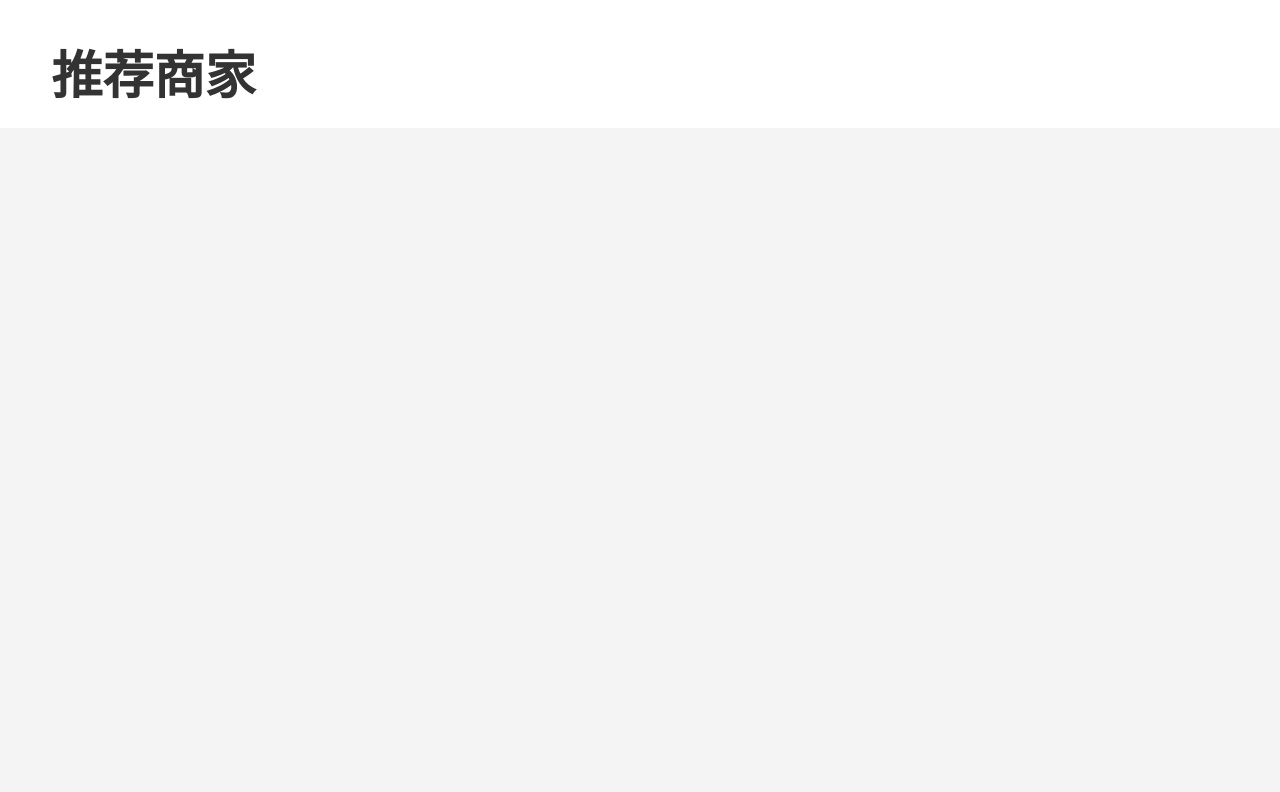
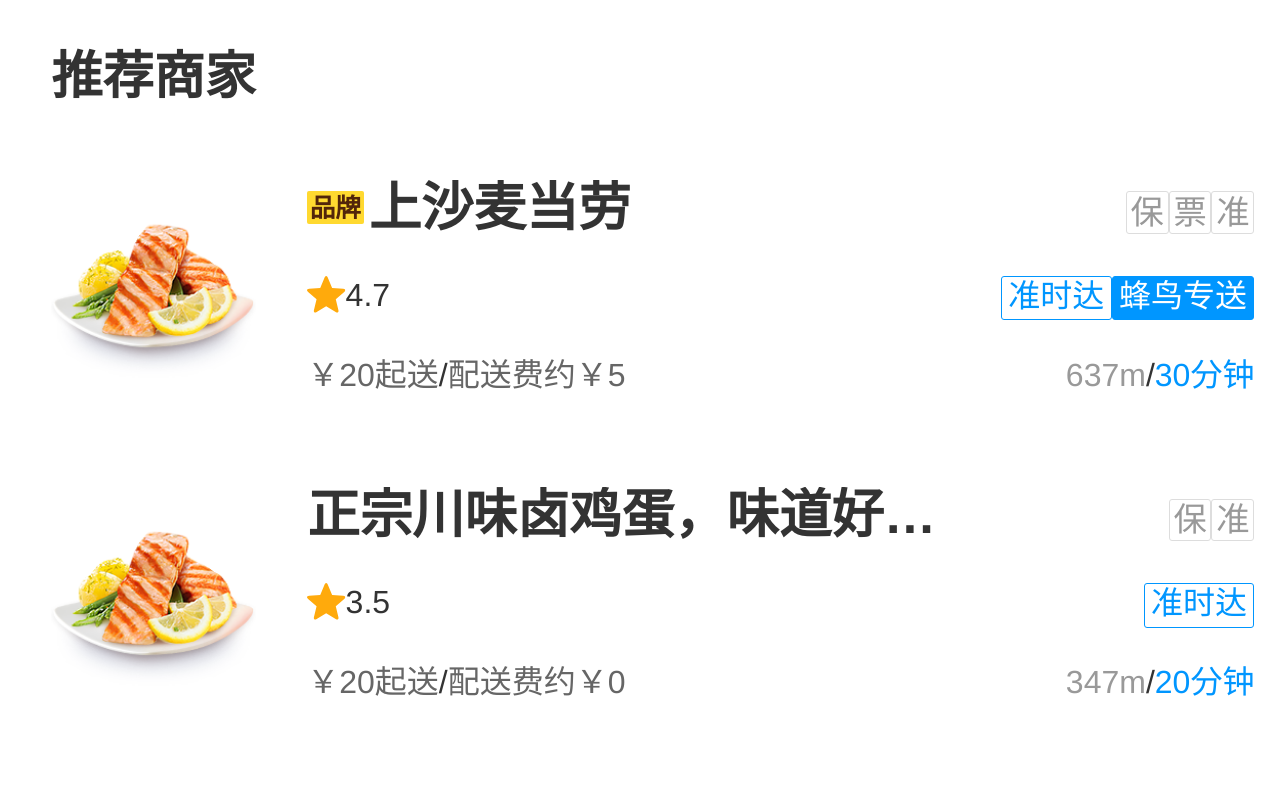
Before and after one commit to liumochi/vue-hungry, a Vue app in the folder hungry/: page /Myzone in a window 1280 px wide. Shown: the part 1382-2174 px from the top of the page. Before the commit the page ends 1664 px from the top, so only its background shows below. Built offline with nearby package versions, Linux system fonts and the light colour scheme.

Commit message:
饿了么vue
父 子组件

```diff
--- a/hungry/src/components/Homepage.vue
+++ b/hungry/src/components/Homepage.vue
@@ -133,9 +133,9 @@ xlink:href="#location"></use>
 	     	</Swipe>
 	     </div>
 	     <h3 class="index_title">推荐商家</h3>
-	     <!-- <div>
+	     <div>
                <OneBusiness v-for="n in getFalseBussinessbrief" :a="n"></OneBusiness>
-    	 </div> -->
+    	 </div>
 
 	     <!-- 撑开Fixednav挡住的位置 -->
 	     <div class="space"></div>
@@ -148,6 +148,7 @@ xlink:href="#location"></use>
 	import { Swipe, SwipeItem} from 'vue-swipe';
 	import Fixednav from './small_components/Fixed_nav';
 	import { mapGetters } from 'vuex';
+	import OneBusiness from './small_components/One_business';
 	export default{
 		name: 'homepage',
 		data(){
@@ -226,6 +227,7 @@ xlink:href="#location"></use>
 			Swipe,
 			SwipeItem,
 			Fixednav,
+			OneBusiness
 		}
 	}
 </script>
--- /dev/null
+++ b/hungry/src/components/small_components/One_business.vue
@@ -0,0 +1,178 @@
+<template>
+    <!-- 列表单个商家 -->
+  	<router-link :to="'/business'+a.path">
+		<section class="tj_business">
+			<section class="one_business clear">
+				<div class="business_img">
+            		<img src="../../images/slider-pic/slider-pic1.jpeg" alt="">
+				</div>
+				<div class="business_info">
+					<section class="business_name clear">
+						 <h3 class="fl ell"><span v-if="a.brand">品牌</span>{{ a.shop_name }}</h3>
+			              <div class="name_icon fr">
+			                <div class="bzp" v-if="a.bao">
+			                  <i>保</i>
+			                </div>
+			                <div class="bzp" v-if="a.piao">
+			                  <i>票</i>
+			                </div>
+			                <div class="bzp" v-if="a.zhun">
+			                  <i>准</i>
+			                </div>
+			              </div>
+					</section>
+					<section class="business_code clear">
+						 <div class="code_num fl">
+			                <svg class="v-md">
+			                  <use xmlns:xlink="http://www.w3.org/1999/xlink" xlink:href="#rating-star"></use>
+			                </svg>
+			                <span class="v-md">{{ a.shop_rating }}</span>
+			              </div>
+			              <div class="code_icon fr">
+			                <div class="zsd" v-if="a.on_time">准时达</div>
+			                <div class="fnzs" v-if="a.fengniao">蜂鸟专送</div>
+			             </div>
+					</section>
+					<section class="business_other clear">
+					  <div class="other_price fl">
+		                <span class="com_gray1">￥{{ a.start_send }}起送</span>
+		                <span>/</span>
+		                <span class="com_gray1">配送费约￥{{ a.send_cost }}</span>
+		              </div>
+		              <div class="other_dis fr">
+		                <span class="com_gray2">{{ a.distance }}m</span>
+		                <span>/</span>
+		                <span class="com_blue">{{ a.estimate_time }}分钟</span>
+		              </div>
+					</section>
+				</div>
+			</section>
+		</section>
+	</router-link>
+</template>
+<script type="text/javascript">
+	export default{
+		name:'one_business',
+		props:['a'],
+		data(){
+			return {
+				msg:'1'
+			}
+		},
+		mounted(){
+
+		},
+		computed:{
+
+		},
+		methods:{
+
+		}
+	}
+</script>
+<style lang="less">
+@baseBlue: #0096ff;
+@com_gray1: #666;
+@com_gray2: #999;
+.com_gray1{
+  color:@com_gray1;
+}
+.com_gray2{
+  color:@com_gray2;
+}
+.com_blue{
+  color:@baseBlue;
+}
+/* 单个商家 */
+.one_business{
+  background:#fff;
+
+  .business_img{
+    width:1.6rem;
+    height:1.6rem;
+    padding:0.4rem;
+    float: left;
+    img{
+      width:100%;
+      height:100%;
+    }
+  }
+  .business_info{
+    float: right;
+    width:7.4rem;
+    height:1.6rem;
+    padding:0.4rem .2rem .4rem 0;
+    .business_name{
+      font-size:.35rem;
+      line-height:.45rem;
+      vertical-align:top;
+      h3{
+        width:5rem;
+        display:inline-block;
+        span{
+          color: #52250a;
+          background:#ffd930;
+          font-size:.2rem;
+          padding:.02rem;
+          border-radius: 2px;
+          vertical-align:top;
+          margin-right: .04rem;
+        }
+      }
+      .bzp{
+        width: .3rem;
+        height: .3rem;
+        font-size:.26rem;
+        text-align:center;
+        line-height:.3rem;
+        display: inline-block;
+        color: @com_gray2;
+        border: 0.01rem solid #ddd;
+        padding: 0.01rem;
+        border-radius:3px;
+        i{
+          font-style: normal;
+        }
+
+      }
+    }
+    .business_code,.business_other{
+      font-size:.25rem;
+      margin-top: .3rem;
+      line-height:.25rem;
+    }
+
+  }
+  .code_num{
+    svg{
+      width:.3rem;
+      height:.3rem;
+      fill: #ffaa0c;
+    }
+  }
+  .zsd{
+    font-size:.25rem;
+    height: .35rem;
+    line-height: .3rem;
+    padding: 0 0.05rem;
+    display:inline-block;
+    color: @baseBlue;
+    background: #fff;
+    border: 0.01rem solid @baseBlue;
+    box-sizing: border-box;
+    border-radius:3px;
+  }
+  .fnzs{
+    font-size:.25rem;
+    height: .35rem;
+    padding: 0 0.05rem;
+    line-height: .3rem;
+    display:inline-block;
+    background: @baseBlue;
+    color: #fff;
+    border: 0.01rem solid @baseBlue;
+    box-sizing: border-box;
+    border-radius:3px;
+  }
+}
+</style>
```
Also changed, not shown: hungry/src/components/Business.vue (added, +9 -0 lines), hungry/src/components/Search.vue (added), hungry/src/components/small_components/Yellow_star.vue (added).
